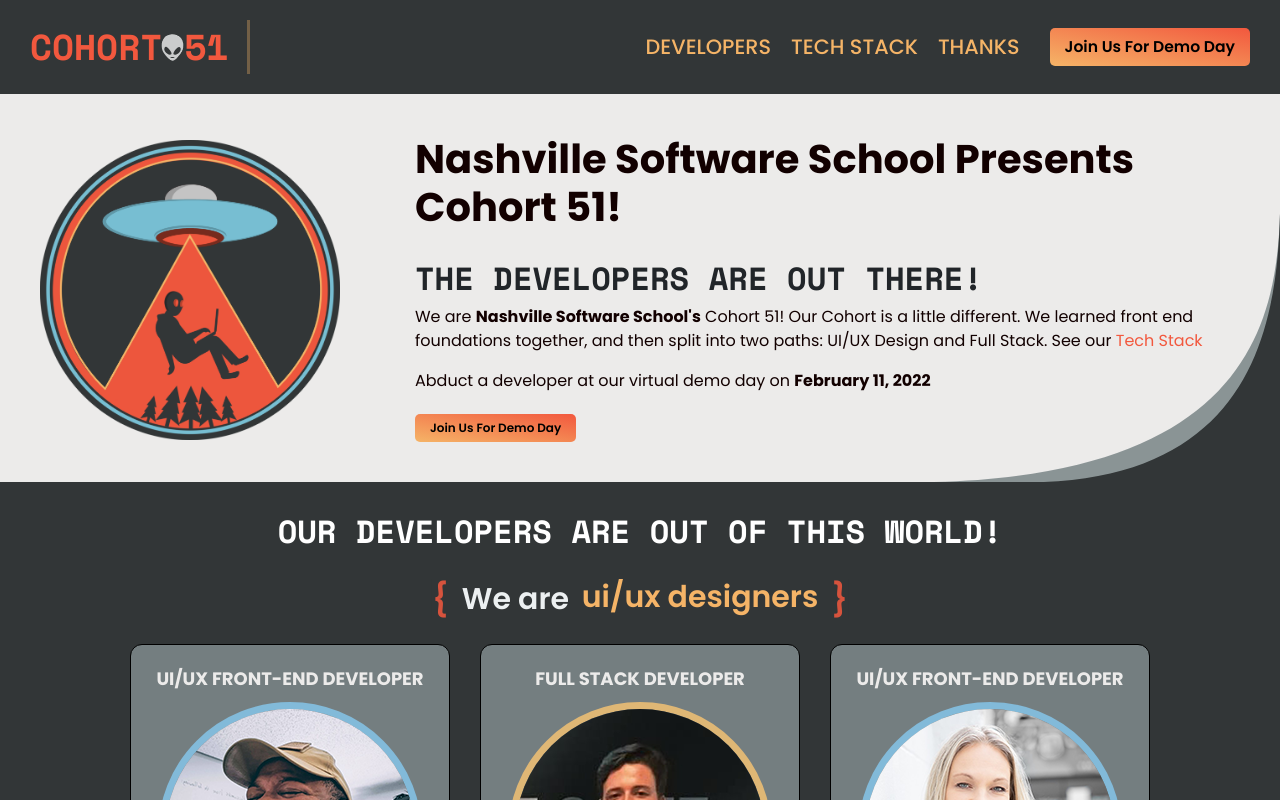
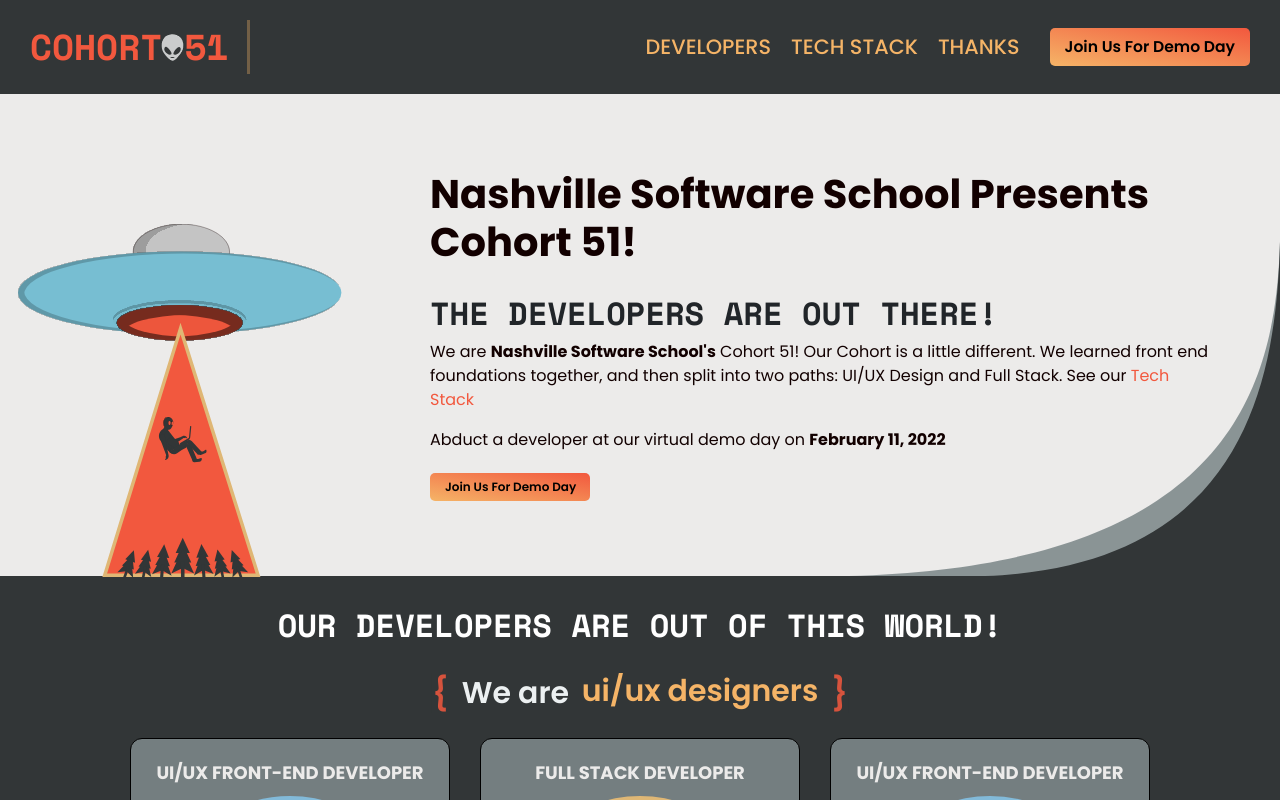
Before and after one commit to nss-day-cohort-51/nss-day-cohort-51.github.io, a React (Create React App) app: page / in a window 1280 px wide. Shown: the top 800 px of the page. Built offline with nearby package versions, Linux system fonts and the light colour scheme.

Commit message:
added new logo and needs positioning with description section

```diff
--- a/src/components/Description.js
+++ b/src/components/Description.js
@@ -1,6 +1,6 @@
 //Purpose: Creates and displays the Description component
 import React from "react";
-import logo from "../images/logo.png";
+import logo2 from "../images/logo2.svg";
 import backgroundImage from "../images/description.svg";
 import { DemoDayButton } from "../components/DemoDayButton";
 
@@ -9,9 +9,10 @@
     <>
 
       <div id="description" className="description">
-        <div className="logo"><img className="logo-img" src={logo} alt="C51" /></div>
+        <div className="logo"><img className="logo-img" src={logo2} alt="C51" /></div>
         <div className="description-section__about"
           style={{ backgroundImage: `url(${backgroundImage})`, backgroundRepeat: `no-repeat`, backgroundSize: `auto 100%`, backgroundPosition: `right bottom` }} >
+          <div className="about-wrapper">
             <h1>Nashville Software School Presents Cohort 51!</h1>
             <h2>THE DEVELOPERS ARE OUT THERE!</h2>
             <p>We are <strong>Nashville Software School's</strong> Cohort 51! Our Cohort is a little different. We learned front end foundations together, and then split into two paths: UI/UX Design and Full Stack. See our <a href="http://localhost:3000/#techStack" rel="techstack">
@@ -20,6 +21,7 @@
             <DemoDayButton />
           </div>
         </div>
+      </div>
     </>
   );
 };
--- a/src/styles/description.scss
+++ b/src/styles/description.scss
@@ -29,23 +29,63 @@
     color: $orange;
     text-decoration: none;
   }
+
+  .demo-day-btn {
+    display: flex;
+    border: transparent;
+    border-radius: 5px;
+    background: linear-gradient(to bottom left, #f2583e 0%, #f5b467 100%);
+    color: black;
+    font-size: 1em;
+    font-weight: 600;
+    white-space: nowrap;
+    text-decoration: none;
+    padding: 5px 15px;
+    margin: 5px 0px;
+    width: 160px;
+
+    .btn-item {
+      font-size: 0.75em;
+      font-weight: 600;
+      text-align: center;
+      text-decoration: none;
+
+      a {
+        text-decoration: none;
+      }
+    }
+  }
 }
 
 .logo {
-  width: 300px;
-  margin: 40px;
-  margin-right: 40px;
+  display: flex;
+  justify-content:center;
+  align-items: flex-end;
+  margin: 40px auto -3px;
+  min-width: 360px;
 }
 
 .logo-img {
-  width: 100%;
+ align-self: flex-end;
+ width: 90%;
+
 }
 
 .description-section__about {
   flex: 1;
   display: flex;
   flex-direction: column;
-  align-items: flex-start;
-  justify-content: center;
+  align-items: center;
   padding: 35px;
+  // border: solid cornflowerblue;
+
+
 }
+
+.about-wrapper {
+  display: flex;
+  flex-direction: column;
+  align-content: flex-start;
+  padding: 35px;
+  // border: solid springgreen;
+}
```
Also changed, not shown: src/images/logo2.svg (added). Lines whose indentation alone changed are shown as unchanged.
